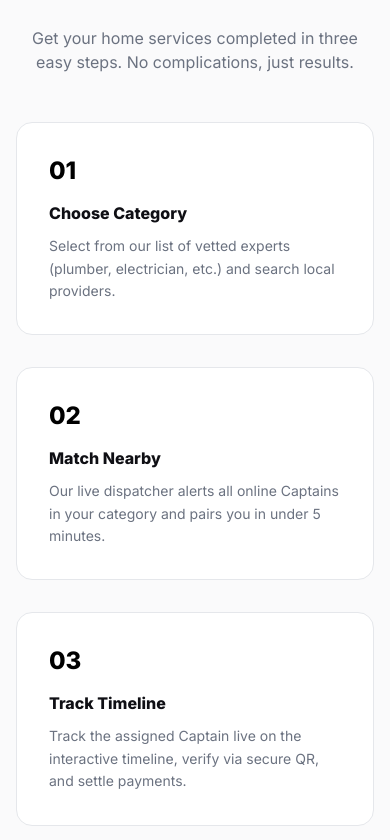
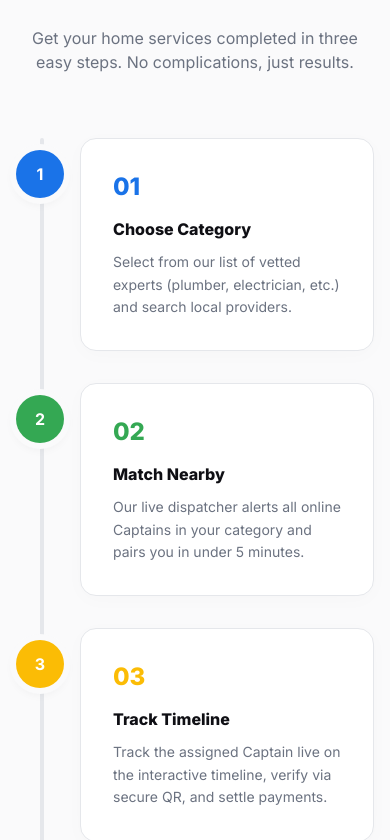
Before and after one commit to VedGoyaniTech/Workizo-A_service_company, a React (Vite) app in the folder frontend/: page / in a window 390 px wide. Shown: the part 1224-2064 px from the top of the page. Built offline with nearby package versions, Linux system fonts and the light colour scheme; no server answers.

Commit message:
Replace landing page 'How It Works' section with a responsive centered Timeline Tree layout

```diff
--- a/frontend/src/LandingPage.jsx
+++ b/frontend/src/LandingPage.jsx
@@ -254,35 +254,143 @@ const LandingPage = () => {
             </Typography>
           </Box>
 
-          <Grid container spacing={4}>
-            <Grid item xs={12} md={4}>
-              <Card sx={{ p: 4, height: '100%', borderRadius: '16px', boxShadow: 'none', border: '1px solid #E5E7EB', display: 'flex', flexDirection: 'column' }}>
-                <Typography variant="h5" sx={{ fontWeight: 900, mb: 1.5, color: '#000000' }}>01</Typography>
+          {/* Centered Timeline Tree */}
+          <Box sx={{ position: 'relative', mt: 8, mb: 4 }}>
+            {/* Vertical Center Line */}
+            <Box
+              sx={{
+                position: 'absolute',
+                left: { xs: '24px', md: '50%' },
+                top: 0,
+                bottom: 0,
+                width: '4px',
+                bgcolor: '#E5E7EB',
+                transform: { xs: 'none', md: 'translateX(-50%)' },
+                zIndex: 1,
+                borderRadius: '2px'
+              }}
+            />
+
+            {/* Step 1 */}
+            <Grid container spacing={0} alignItems="center" sx={{ mb: { xs: 4, md: 8 }, position: 'relative', zIndex: 2 }}>
+              {/* Left Content Card */}
+              <Grid item xs={12} md={6} sx={{ order: { xs: 2, md: 1 }, pl: { xs: 8, md: 0 }, pr: { xs: 0, md: 6 } }}>
+                <Box display="flex" justifyContent={{ xs: 'flex-start', md: 'flex-end' }}>
+                  <Card sx={{ p: 4, maxWidth: '460px', width: '100%', borderRadius: '16px', border: '1px solid #E5E7EB', boxShadow: '0 4px 20px rgba(0,0,0,0.02)', bgcolor: '#ffffff' }}>
+                    <Typography variant="h5" sx={{ fontWeight: 900, mb: 1.5, color: '#1A73E8' }}>01</Typography>
                     <Typography variant="subtitle1" sx={{ fontWeight: 800, mb: 1, color: '#0F0F14' }}>Choose Category</Typography>
                     <Typography variant="body2" sx={{ color: '#6B7280', lineHeight: 1.6 }}>
                       Select from our list of vetted experts (plumber, electrician, etc.) and search local providers.
                     </Typography>
                   </Card>
+                </Box>
               </Grid>
-            <Grid item xs={12} md={4}>
-              <Card sx={{ p: 4, height: '100%', borderRadius: '16px', boxShadow: 'none', border: '1px solid #E5E7EB', display: 'flex', flexDirection: 'column' }}>
-                <Typography variant="h5" sx={{ fontWeight: 900, mb: 1.5, color: '#000000' }}>02</Typography>
+              {/* Center Dot Indicator */}
+              <Box
+                sx={{
+                  position: 'absolute',
+                  left: { xs: '24px', md: '50%' },
+                  top: { xs: '12px', md: 'auto' },
+                  transform: 'translateX(-50%)',
+                  display: 'flex',
+                  alignItems: 'center',
+                  justifyContent: 'center',
+                  width: 48,
+                  height: 48,
+                  bgcolor: '#1A73E8',
+                  color: '#ffffff',
+                  borderRadius: '50%',
+                  fontWeight: 'bold',
+                  boxShadow: '0 0 0 6px #FAFAFB, 0 4px 12px rgba(0,0,0,0.08)',
+                  zIndex: 3
+                }}
+              >
+                1
+              </Box>
+              {/* Right Spacer */}
+              <Grid item xs={12} md={6} sx={{ order: { xs: 1, md: 2 }, display: { xs: 'none', md: 'block' } }} />
+            </Grid>
+
+            {/* Step 2 */}
+            <Grid container spacing={0} alignItems="center" sx={{ mb: { xs: 4, md: 8 }, position: 'relative', zIndex: 2 }}>
+              {/* Left Spacer */}
+              <Grid item xs={12} md={6} sx={{ display: { xs: 'none', md: 'block' } }} />
+              {/* Center Dot Indicator */}
+              <Box
+                sx={{
+                  position: 'absolute',
+                  left: { xs: '24px', md: '50%' },
+                  top: { xs: '12px', md: 'auto' },
+                  transform: 'translateX(-50%)',
+                  display: 'flex',
+                  alignItems: 'center',
+                  justifyContent: 'center',
+                  width: 48,
+                  height: 48,
+                  bgcolor: '#34A853',
+                  color: '#ffffff',
+                  borderRadius: '50%',
+                  fontWeight: 'bold',
+                  boxShadow: '0 0 0 6px #FAFAFB, 0 4px 12px rgba(0,0,0,0.08)',
+                  zIndex: 3
+                }}
+              >
+                2
+              </Box>
+              {/* Right Content Card */}
+              <Grid item xs={12} md={6} sx={{ pl: { xs: 8, md: 6 } }}>
+                <Box display="flex" justifyContent="flex-start">
+                  <Card sx={{ p: 4, maxWidth: '460px', width: '100%', borderRadius: '16px', border: '1px solid #E5E7EB', boxShadow: '0 4px 20px rgba(0,0,0,0.02)', bgcolor: '#ffffff' }}>
+                    <Typography variant="h5" sx={{ fontWeight: 900, mb: 1.5, color: '#34A853' }}>02</Typography>
                     <Typography variant="subtitle1" sx={{ fontWeight: 800, mb: 1, color: '#0F0F14' }}>Match Nearby</Typography>
                     <Typography variant="body2" sx={{ color: '#6B7280', lineHeight: 1.6 }}>
                       Our live dispatcher alerts all online Captains in your category and pairs you in under 5 minutes.
                     </Typography>
                   </Card>
+                </Box>
               </Grid>
-            <Grid item xs={12} md={4}>
-              <Card sx={{ p: 4, height: '100%', borderRadius: '16px', boxShadow: 'none', border: '1px solid #E5E7EB', display: 'flex', flexDirection: 'column' }}>
-                <Typography variant="h5" sx={{ fontWeight: 900, mb: 1.5, color: '#000000' }}>03</Typography>
+            </Grid>
+
+            {/* Step 3 */}
+            <Grid container spacing={0} alignItems="center" sx={{ position: 'relative', zIndex: 2 }}>
+              {/* Left Content Card */}
+              <Grid item xs={12} md={6} sx={{ order: { xs: 2, md: 1 }, pl: { xs: 8, md: 0 }, pr: { xs: 0, md: 6 } }}>
+                <Box display="flex" justifyContent={{ xs: 'flex-start', md: 'flex-end' }}>
+                  <Card sx={{ p: 4, maxWidth: '460px', width: '100%', borderRadius: '16px', border: '1px solid #E5E7EB', boxShadow: '0 4px 20px rgba(0,0,0,0.02)', bgcolor: '#ffffff' }}>
+                    <Typography variant="h5" sx={{ fontWeight: 900, mb: 1.5, color: '#FBBC05' }}>03</Typography>
                     <Typography variant="subtitle1" sx={{ fontWeight: 800, mb: 1, color: '#0F0F14' }}>Track Timeline</Typography>
                     <Typography variant="body2" sx={{ color: '#6B7280', lineHeight: 1.6 }}>
                       Track the assigned Captain live on the interactive timeline, verify via secure QR, and settle payments.
                     </Typography>
                   </Card>
+                </Box>
               </Grid>
+              {/* Center Dot Indicator */}
+              <Box
+                sx={{
+                  position: 'absolute',
+                  left: { xs: '24px', md: '50%' },
+                  top: { xs: '12px', md: 'auto' },
+                  transform: 'translateX(-50%)',
+                  display: 'flex',
+                  alignItems: 'center',
+                  justifyContent: 'center',
+                  width: 48,
+                  height: 48,
+                  bgcolor: '#FBBC05',
+                  color: '#ffffff',
+                  borderRadius: '50%',
+                  fontWeight: 'bold',
+                  boxShadow: '0 0 0 6px #FAFAFB, 0 4px 12px rgba(0,0,0,0.08)',
+                  zIndex: 3
+                }}
+              >
+                3
+              </Box>
+              {/* Right Spacer */}
+              <Grid item xs={12} md={6} sx={{ order: { xs: 1, md: 2 }, display: { xs: 'none', md: 'block' } }} />
             </Grid>
+          </Box>
         </Container>
       </Box>
 
```
Lines whose indentation alone changed are shown as unchanged.
